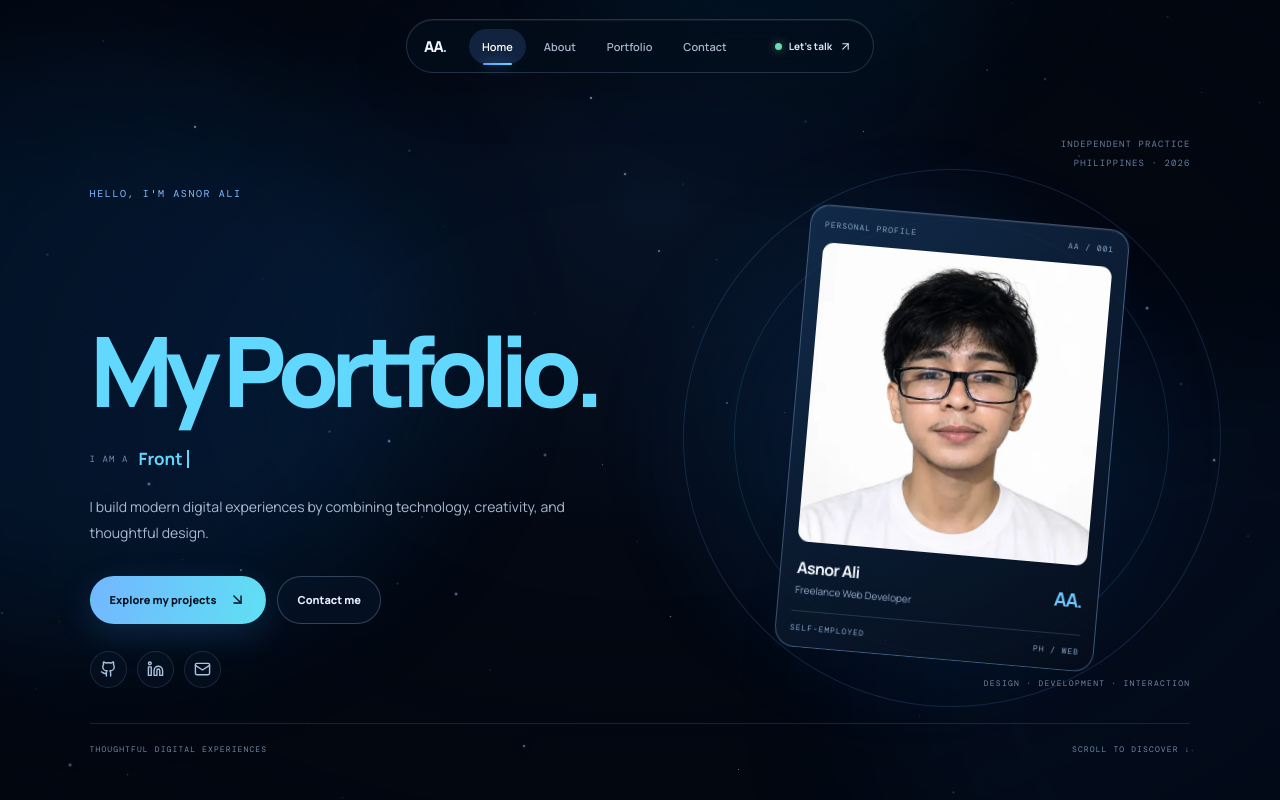
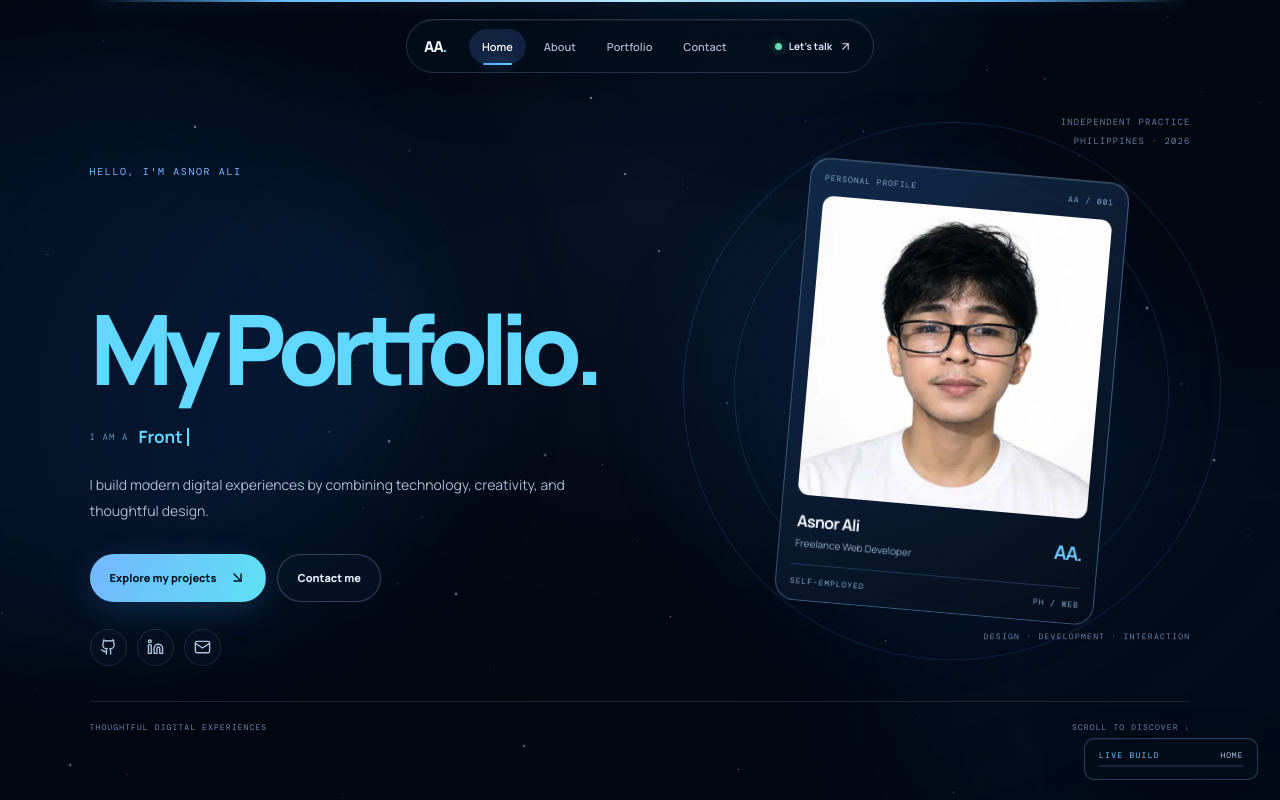
Before and after one commit to azuleermenu-dot/My-Portfolio, a React (Vite) app: page / in a window 1280 px wide. Shown: the top 800 px of the page. Built offline with nearby package versions, Linux system fonts and the light colour scheme.

Commit message:
Add visible construction progress indicator and section sweeps

```diff
--- a/src/styles/construction-motion.css
+++ b/src/styles/construction-motion.css
@@ -192,3 +192,15 @@
     display: none;
   }
 }
+
+
+/* High-visibility construction progress UI and scroll assembly sweeps */
+.construction-status{position:fixed;z-index:80;right:22px;bottom:20px;display:grid;grid-template-columns:auto auto;align-items:center;gap:5px 14px;min-width:174px;padding:11px 14px 12px;border:1px solid rgba(111,190,255,.3);border-radius:10px;color:#d9edff;background:rgba(3,12,25,.88);box-shadow:0 12px 40px rgba(0,0,0,.28),inset 0 1px rgba(255,255,255,.05);backdrop-filter:blur(16px);pointer-events:none}
+.construction-status>span{color:#75caff;font:8px var(--mono,monospace);letter-spacing:.16em}
+.construction-status>strong{color:#b6cbe2;font:8px var(--mono,monospace);letter-spacing:.1em;text-align:right}
+.construction-status>i{grid-column:1/-1;display:block;height:2px;overflow:hidden;background:rgba(120,174,225,.18)}
+.construction-status__progress{display:block;width:100%;height:100%;background:linear-gradient(90deg,#55aaff,#a4e6ff);transform:scaleX(0)}
+.construction-sweep{position:absolute;z-index:5;top:0;left:clamp(22px,7vw,110px);right:clamp(22px,7vw,110px);height:2px;pointer-events:none;background:linear-gradient(90deg,transparent,#65bdff 18%,#c2edff 50%,#65bdff 82%,transparent);box-shadow:0 0 18px rgba(92,185,255,.42);transform:scaleX(0)}
+main>section[id]{position:relative}
+@media(max-width:760px){.construction-status{right:12px;bottom:12px;min-width:148px;padding:9px 11px 10px;opacity:.94}}
+@media(prefers-reduced-motion:reduce){.construction-sweep,.construction-status__progress{transform:none!important}}
```
